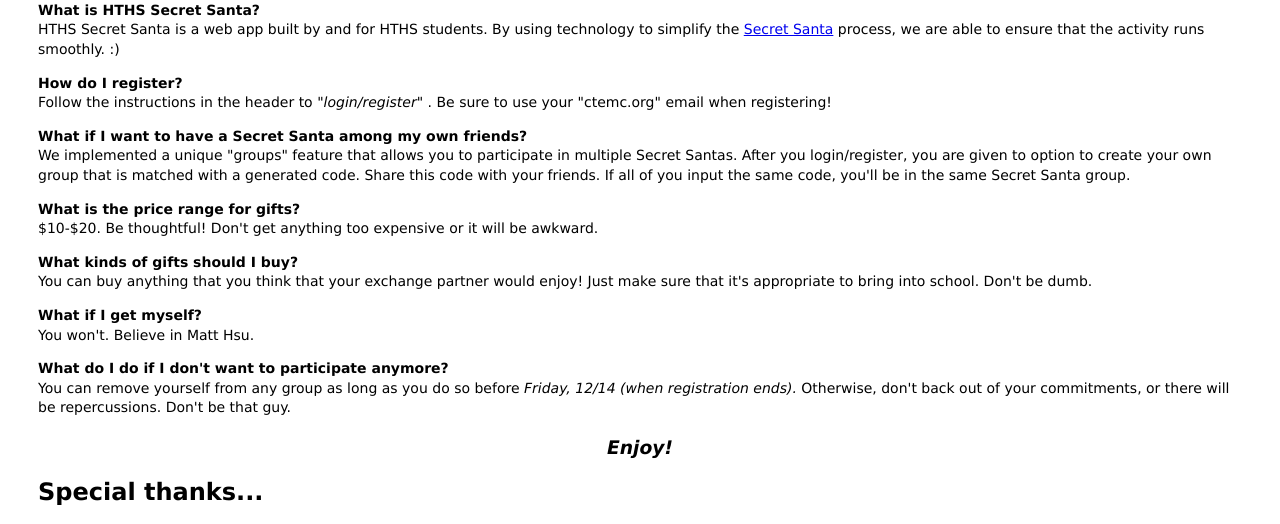
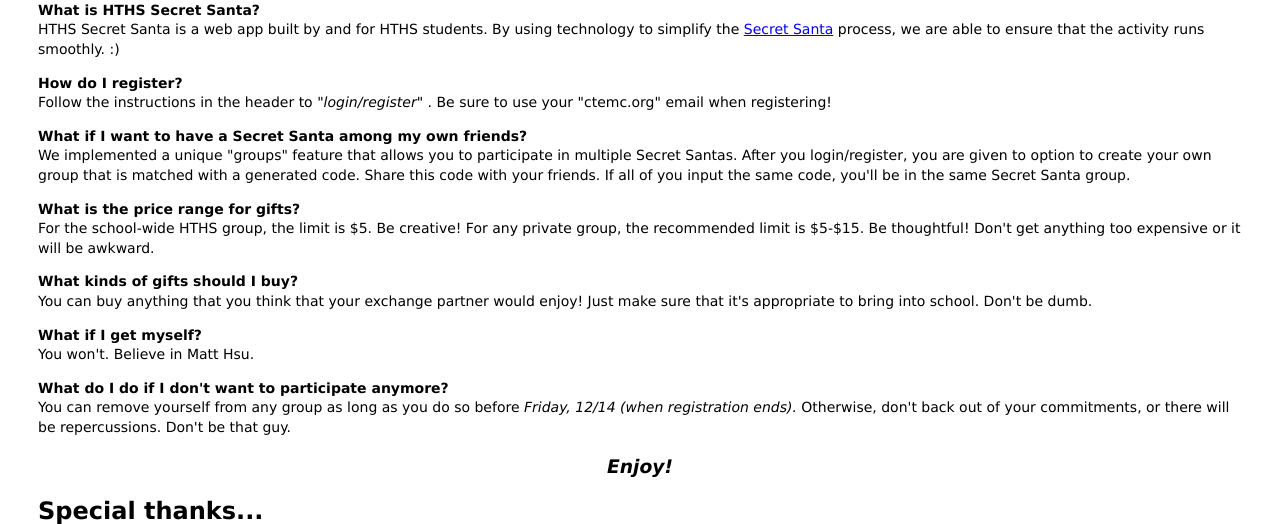
Before and after one commit to zacharyliu/HTHS-Secret-Santa, a CodeIgniter app: page /secretsanta/about in a window 1280 px wide. Shown: the part 192-716 px from the top of the page. Run offline with CodeIgniter, Linux system fonts and the light colour scheme.

Commit message:
updated about to reflect price changes

```diff
--- a/application/views/about.php
+++ b/application/views/about.php
@@ -25,7 +25,7 @@
 	same Secret Santa group. </p>
 
 	<p> <b> What is the price range for gifts? </b> </br>
-	$10-$20. Be thoughtful! Don't get anything too expensive or it will be awkward. </p>
+	For the school-wide HTHS group, the limit is $5. Be creative! For any private group, the recommended limit is $5-$15. Be thoughtful! Don't get anything too expensive or it will be awkward. </p>
 
 	<p> <b> What kinds of gifts should I  buy? </b> </br>
 	You can buy anything that you think that your exchange partner would enjoy! Just make sure that it's
```
